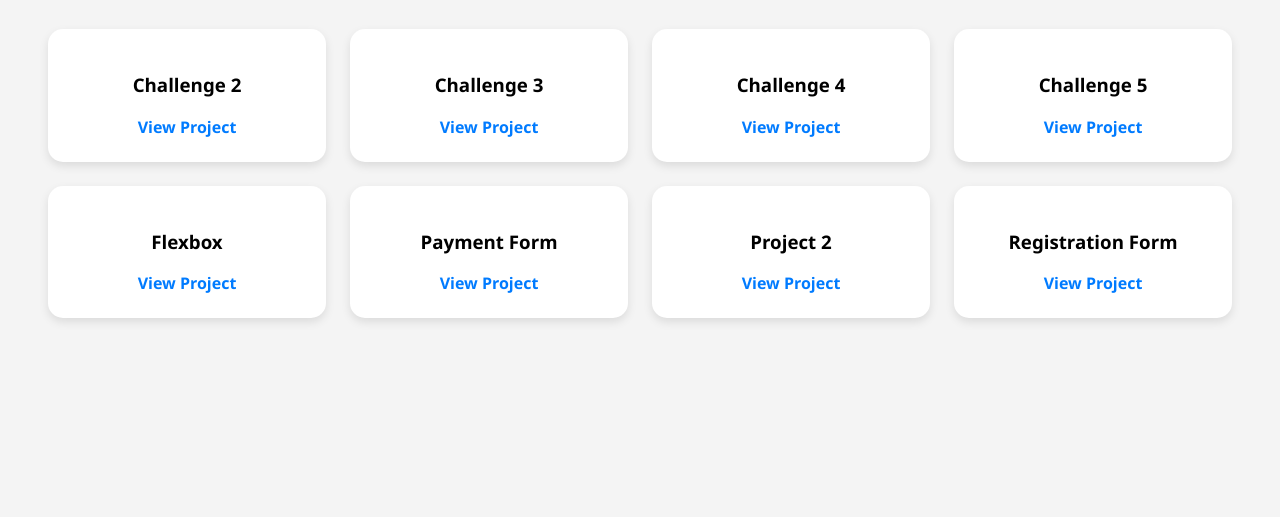
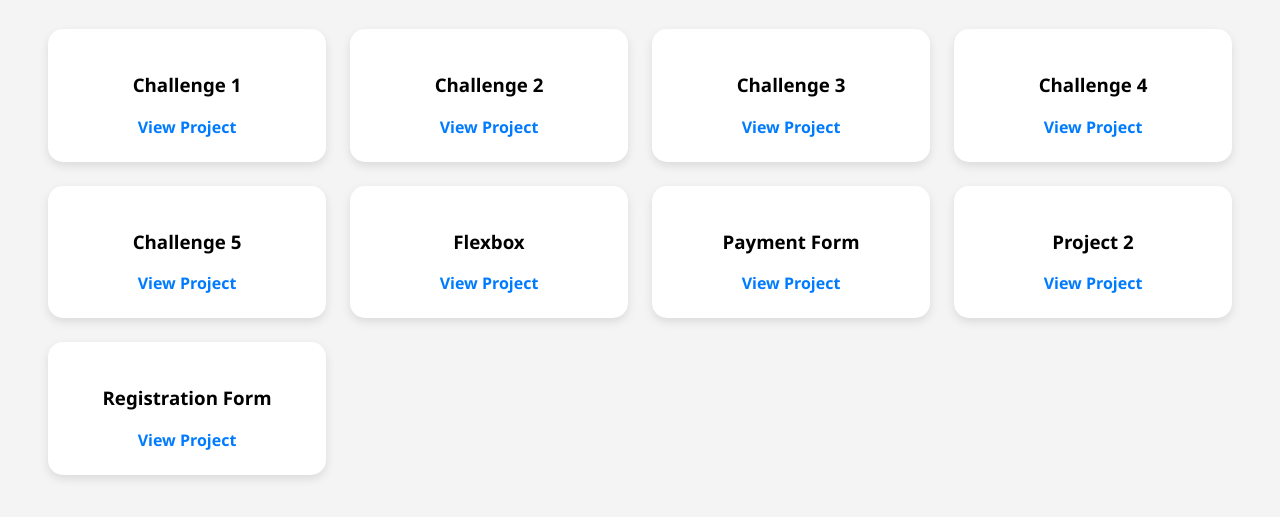
Before and after one commit to PreetiBaibhav/projects, a plain HTML site: page index.html in a window 1280 px wide. Shown: the part 99-616 px from the top of the page. Drawn offline with Linux system fonts and the light colour scheme.

Commit message:
Add files via upload

```diff
--- a/index.html
+++ b/index.html
@@ -45,6 +45,7 @@
 
   <h1>🌟 Preeti's Web Projects 🌟</h1>
   <div class="container">
+    <div class="card"><h3>Challenge 1</h3><a href="old_index.html.html">View Project</a></div>
     <div class="card"><h3>Challenge 2</h3><a href="challenge-2.html">View Project</a></div>
     <div class="card"><h3>Challenge 3</h3><a href="challenge-3.html">View Project</a></div>
     <div class="card"><h3>Challenge 4</h3><a href="challenge-4.html">View Project</a></div>
```
